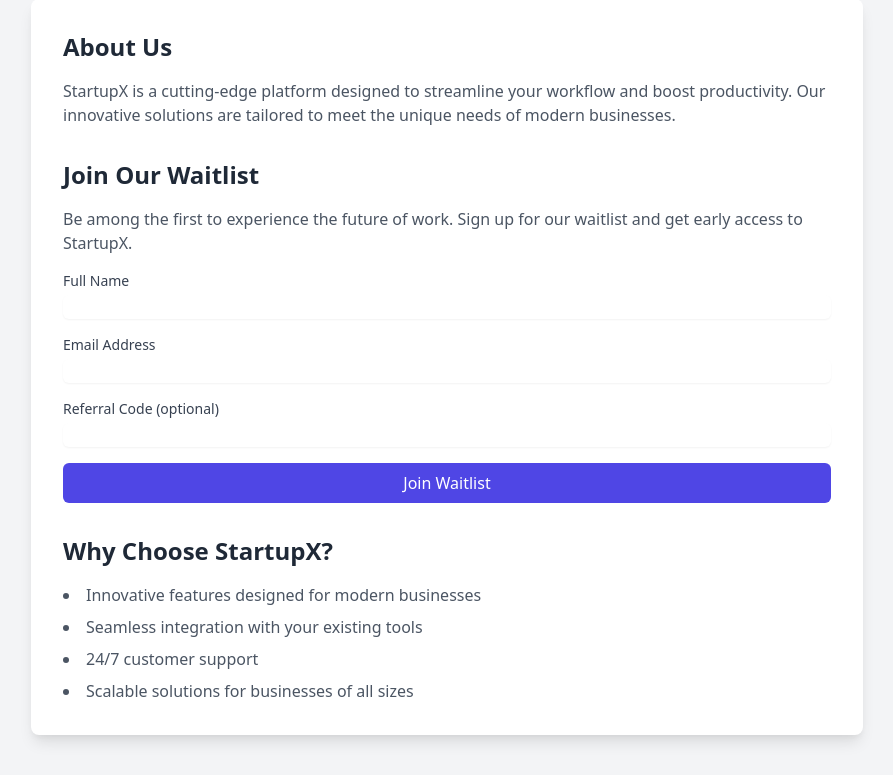
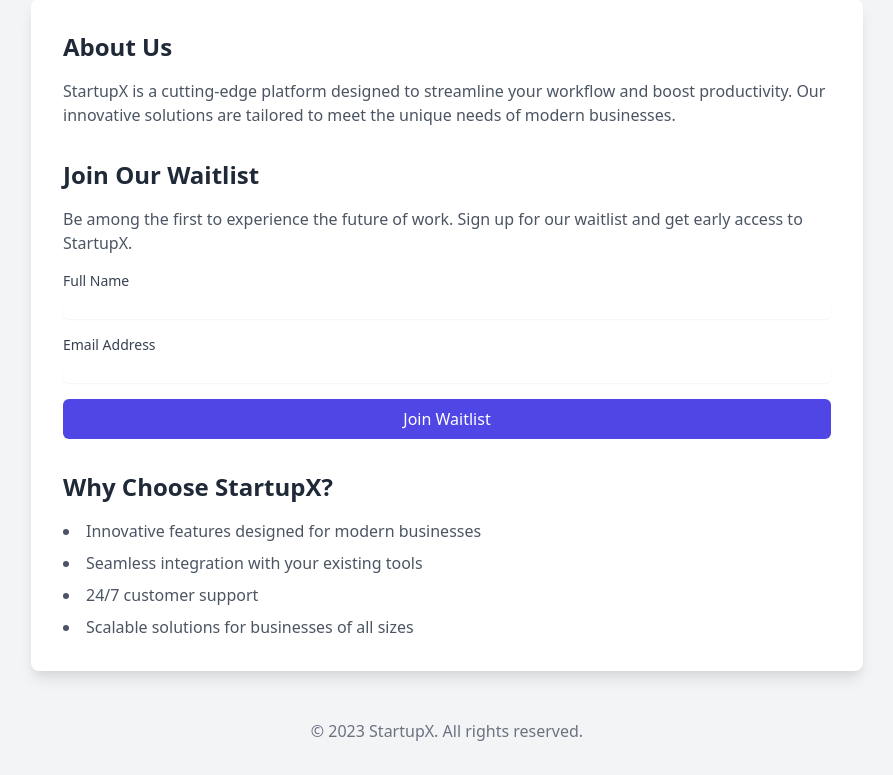
Before and after one commit to workingpleasewait/StartupWaitlistManager, a Flask app: page / in a window 1280 px wide. Shown: the part 157-932 px from the top of the page, without its empty margins (193-1086 px from the left). After the commit the page ends 898 px from the top, so only its background shows below. Run offline with Flask 3, Linux system fonts and the light colour scheme; style sheets or scripts are compiled from the project's sources.

Commit message:
Restored to '5e82bca12a986818258a58b205e830bbd0b33289'

```diff
--- a/app.py
+++ b/app.py
@@ -1,11 +1,7 @@
 import os
-import logging
-import random
-import string
 from flask import Flask, render_template, request, jsonify
 from flask_sqlalchemy import SQLAlchemy
 from sqlalchemy.orm import DeclarativeBase
-from sqlalchemy import inspect
 from models import db, Subscriber
 from email_validator import validate_email, EmailNotValidError
 
@@ -16,22 +12,12 @@
 app.config["SQLALCHEMY_DATABASE_URI"] = os.environ.get("DATABASE_URL")
 db.init_app(app)
 
-# Set up logging
-logging.basicConfig(level=logging.DEBUG)
-logger = logging.getLogger(__name__)
-
-# Log database connection info (without sensitive data)
-logger.info(f"Database URL: {app.config['SQLALCHEMY_DATABASE_URI'].split('@')[-1]}")
-
 def is_valid_email(email):
     try:
         validate_email(email)
         return True
     except EmailNotValidError:
         return False
-
-def generate_referral_code():
-    return ''.join(random.choices(string.ascii_uppercase + string.digits, k=8))
 
 @app.route('/')
 def index():
@@ -42,7 +28,6 @@
     data = request.json
     full_name = data.get('full_name')
     email = data.get('email')
-    referral_code = data.get('referral_code')
 
     if not full_name or not email:
         return jsonify({"error": "Full name and email are required"}), 400
@@ -50,80 +35,21 @@
     if not is_valid_email(email):
         return jsonify({"error": "Invalid email address"}), 400
 
+    existing_subscriber = Subscriber.query.filter_by(email=email).first()
+    if existing_subscriber:
+        return jsonify({"error": "Email already subscribed"}), 400
+
+    new_subscriber = Subscriber(full_name=full_name, email=email)
+    db.session.add(new_subscriber)
+
     try:
-        logger.info(f"Attempting to subscribe: {email}")
-        existing_subscriber = Subscriber.query.filter_by(email=email).first()
-        if existing_subscriber:
-            logger.info(f"Email already subscribed: {email}")
-            return jsonify({"error": "Email already subscribed"}), 400
-
-        new_referral_code = generate_referral_code()
-        new_subscriber = Subscriber(full_name=full_name, email=email, referral_code=new_referral_code)
-
-        if referral_code:
-            referrer = Subscriber.query.filter_by(referral_code=referral_code).first()
-            if referrer:
-                new_subscriber.referrer_id = referrer.id
-                referrer.referral_count += 1
-                logger.info(f"Referral successful: {email} referred by {referrer.email}")
-            else:
-                logger.warning(f"Invalid referral code used: {referral_code}")
-
-        db.session.add(new_subscriber)
         db.session.commit()
-        logger.info(f"New subscriber added: {email}")
-        return jsonify({
-            "message": "Successfully subscribed!",
-            "referral_code": new_referral_code
-        }), 201
+        return jsonify({"message": "Successfully subscribed!"}), 201
     except Exception as e:
         db.session.rollback()
-        logger.error(f"Error in subscribe: {str(e)}")
         return jsonify({"error": "An error occurred. Please try again."}), 500
-
-@app.route('/referral_stats/<referral_code>')
-def referral_stats(referral_code):
-    try:
-        subscriber = Subscriber.query.filter_by(referral_code=referral_code).first()
-        if not subscriber:
-            return jsonify({"error": "Invalid referral code"}), 404
-
-        return jsonify({
-            "referral_count": subscriber.referral_count,
-            "referral_code": subscriber.referral_code
-        })
-    except Exception as e:
-        logger.error(f"Error in referral_stats: {str(e)}")
-        return jsonify({"error": "An error occurred. Please try again."}), 500
-
-def check_database_schema():
-    inspector = inspect(db.engine)
-    tables = inspector.get_table_names()
-    logger.info(f"Tables in the database: {tables}")
-    if 'subscriber' in tables:
-        columns = [col['name'] for col in inspector.get_columns('subscriber')]
-        logger.info(f"Columns in the 'subscriber' table: {columns}")
-    else:
-        logger.error("'subscriber' table not found in the database")
-
-def test_database_connection():
-    try:
-        with db.engine.connect() as connection:
-            logger.info("Successfully connected to the database")
-            return True
-    except Exception as e:
-        logger.error(f"Error connecting to the database: {str(e)}")
-        return False
 
 if __name__ == '__main__':
     with app.app_context():
-        if test_database_connection():
-            try:
-                db.create_all()
-                logger.info("Database tables created successfully")
-            except Exception as e:
-                logger.error(f"Error creating database tables: {str(e)}")
-            check_database_schema()
-        else:
-            logger.error("Failed to connect to the database. Please check your database configuration.")
-    app.run(host="0.0.0.0", port=5000, debug=True)
+        db.create_all()
+    app.run(host="0.0.0.0", port=5000)
--- a/static/js/main.js
+++ b/static/js/main.js
@@ -1,15 +1,11 @@
 document.addEventListener('DOMContentLoaded', () => {
     const form = document.getElementById('waitlistForm');
-    const referralInfo = document.getElementById('referralInfo');
-    const referralCodeDisplay = document.getElementById('referralCodeDisplay');
-    const referralCountDisplay = document.getElementById('referralCountDisplay');
 
     form.addEventListener('submit', async (e) => {
         e.preventDefault();
 
         const fullName = document.getElementById('fullName').value;
         const email = document.getElementById('email').value;
-        const referralCode = document.getElementById('referralCode').value;
 
         try {
             const response = await fetch('/subscribe', {
@@ -17,7 +13,7 @@
                 headers: {
                     'Content-Type': 'application/json',
                 },
-                body: JSON.stringify({ full_name: fullName, email: email, referral_code: referralCode }),
+                body: JSON.stringify({ full_name: fullName, email: email }),
             });
 
             const data = await response.json();
@@ -25,13 +21,6 @@
             if (response.ok) {
                 alert(data.message);
                 form.reset();
-
-                // Display referral information
-                referralCodeDisplay.textContent = data.referral_code;
-                referralInfo.classList.remove('hidden');
-
-                // Fetch and display referral stats
-                fetchReferralStats(data.referral_code);
             } else {
                 alert(data.error || 'An error occurred. Please try again.');
             }
@@ -40,19 +29,4 @@
             alert('An error occurred. Please try again.');
         }
     });
-
-    async function fetchReferralStats(referralCode) {
-        try {
-            const response = await fetch(`/referral_stats/${referralCode}`);
-            const data = await response.json();
-
-            if (response.ok) {
-                referralCountDisplay.textContent = `You have referred ${data.referral_count} people.`;
-            } else {
-                console.error('Error fetching referral stats:', data.error);
-            }
-        } catch (error) {
-            console.error('Error:', error);
-        }
-    }
 });
--- a/templates/index.html
+++ b/templates/index.html
@@ -33,20 +33,9 @@
                         <input type="email" id="email" name="email" required class="mt-1 block w-full rounded-md border-gray-300 shadow-sm focus:border-indigo-300 focus:ring focus:ring-indigo-200 focus:ring-opacity-50">
                     </div>
                     <div>
-                        <label for="referralCode" class="block text-sm font-medium text-gray-700">Referral Code (optional)</label>
-                        <input type="text" id="referralCode" name="referralCode" class="mt-1 block w-full rounded-md border-gray-300 shadow-sm focus:border-indigo-300 focus:ring focus:ring-indigo-200 focus:ring-opacity-50">
-                    </div>
-                    <div>
                         <button type="submit" class="w-full bg-indigo-600 text-white py-2 px-4 rounded-md hover:bg-indigo-700 focus:outline-none focus:ring-2 focus:ring-indigo-500 focus:ring-opacity-50 transition duration-150 ease-in-out">Join Waitlist</button>
                     </div>
                 </form>
-            </section>
-
-            <section id="referralInfo" class="mb-8 hidden">
-                <h2 class="text-2xl font-semibold text-gray-800 mb-4">Your Referral Code</h2>
-                <p class="text-gray-600 mb-2">Share this code with your friends and earn rewards!</p>
-                <p id="referralCodeDisplay" class="text-2xl font-bold text-indigo-600"></p>
-                <p id="referralCountDisplay" class="mt-2 text-gray-600"></p>
             </section>
 
             <section>
```
Also changed, not shown: models.py (+2 -7 lines).
